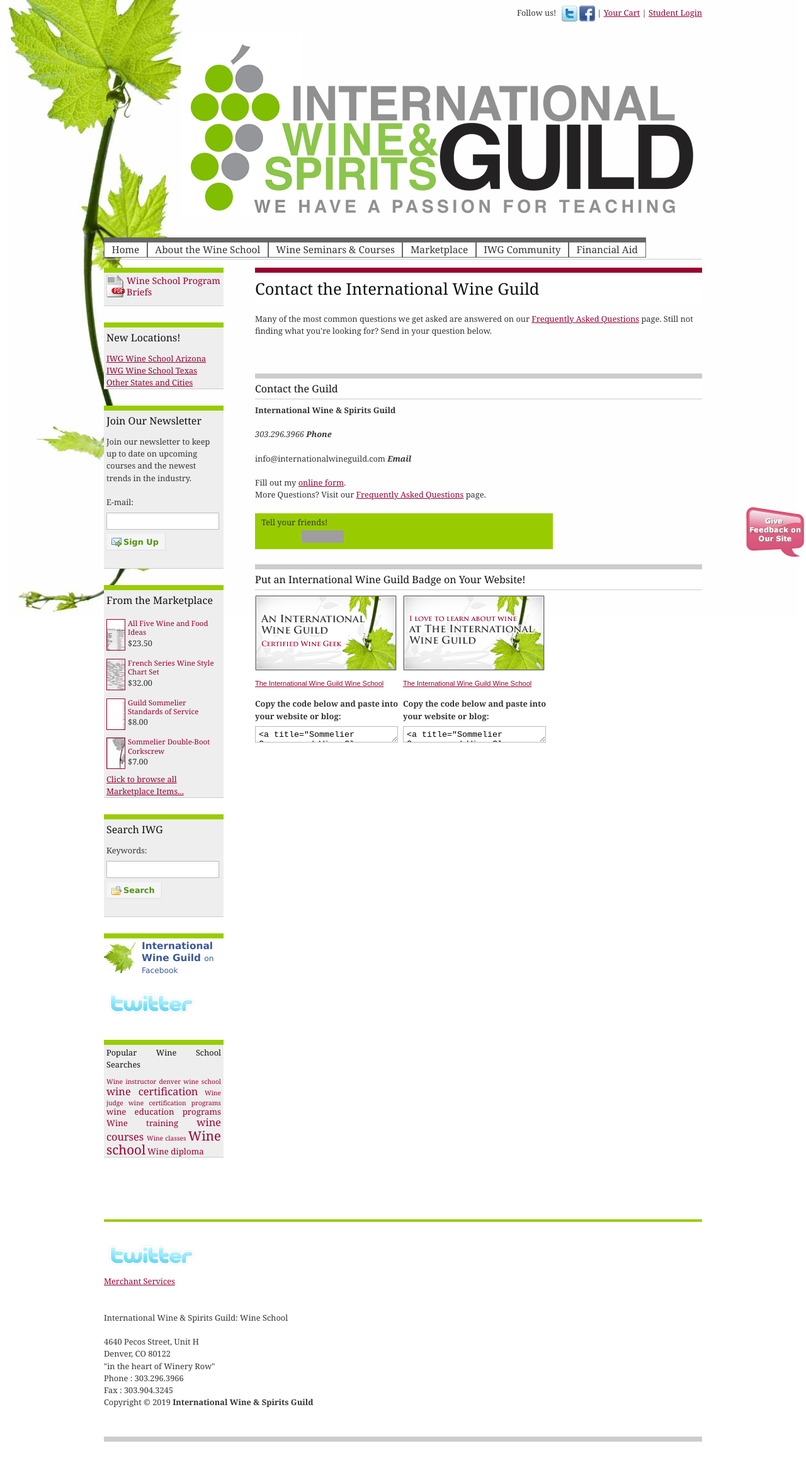
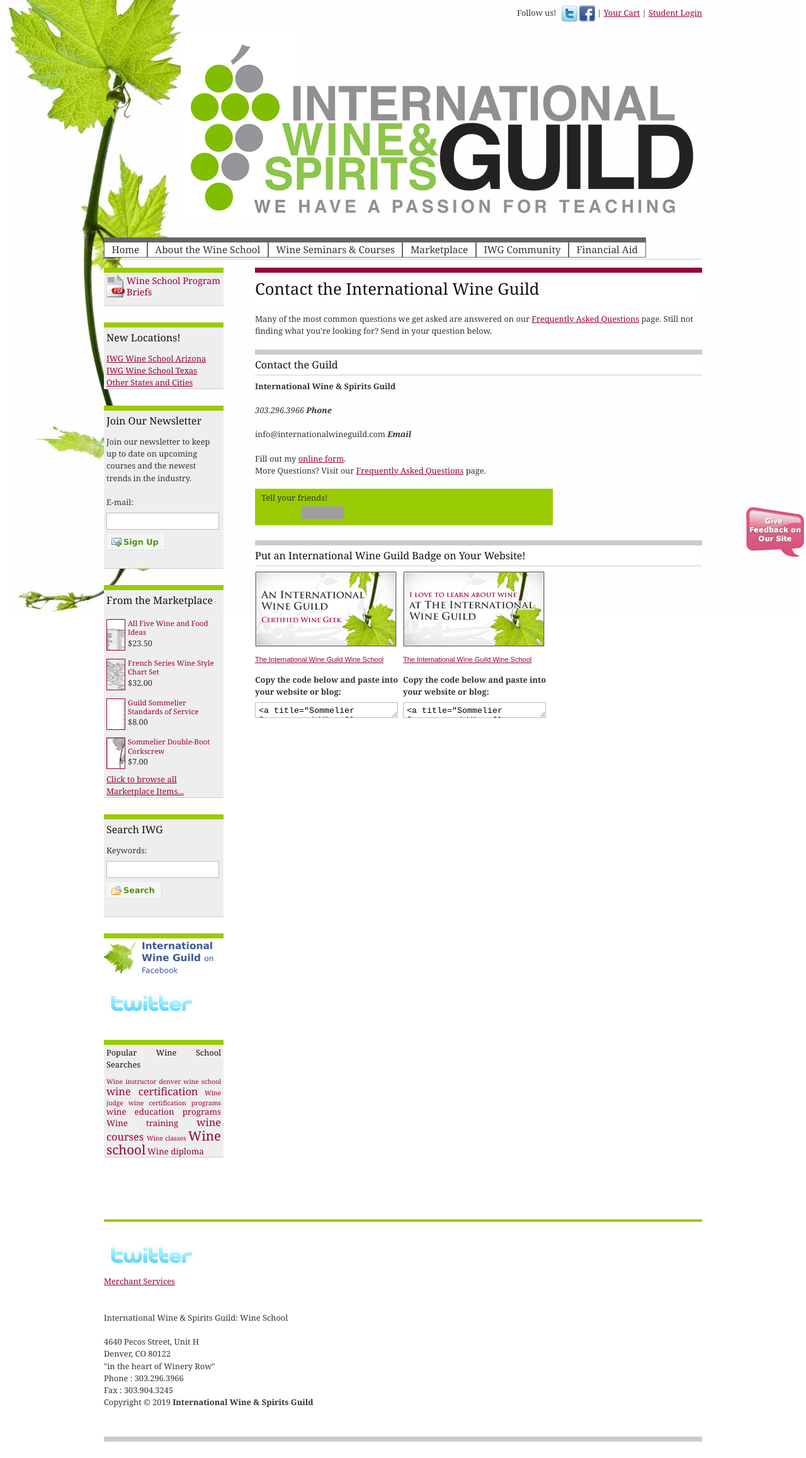
Before and after one commit to CKDev/internationalwineguild.com, a Jekyll site: the page built from contact.html, in a window 1280 px wide. Shown: the whole page at 63% size. Built offline with Jekyll 4.4.1, drawn with Linux system fonts in a browser that asks for light colours; a script that is not in the unit is left out; comment, search, counter and statistics services are not loaded; grey boxes are pictures that could not be loaded.

Commit message:
Update contact.html
Cleaned up markup

```diff
--- a/contact.html
+++ b/contact.html
@@ -3,19 +3,9 @@
 permalink: "/contact"
 ---
 
+<h1>Contact the International Wine Guild</h1>
 
-    <h1>Contact the International Wine Guild</h1>
-
-
-
-
-
-
-    <!--<div class="notice"><p><strong>System Maintenance Underway</strong><br />Our shopping cart is currently undergoing maintenance. You may experience delays registering for classes online. For immediate assistance, please give us a call at 303.296.3966</p></div>-->
-
-
-	<p>Many of the most common questions we get asked are answered on our <a href="/frequently-asked-questions">Frequently Asked Questions</a> page. Still not finding what you're looking for? Send in your question below.</p>
-<p>&nbsp;</p>
+<p>Many of the most common questions we get asked are answered on our <a href="/frequently-asked-questions">Frequently Asked Questions</a> page. Still not finding what you're looking for? Send in your question below.</p>
 <h2>Contact the Guild</h2>
 <p><strong>International Wine &amp; Spirits Guild</strong></p>
 <address>303.296.3966 <strong>Phone</strong></address>
```
